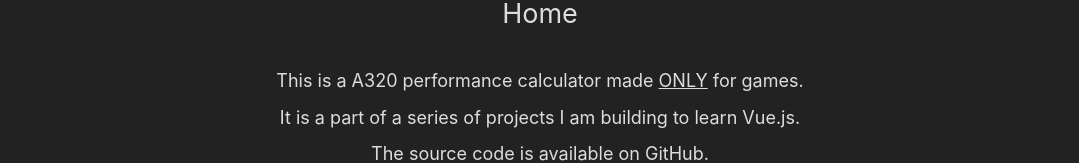
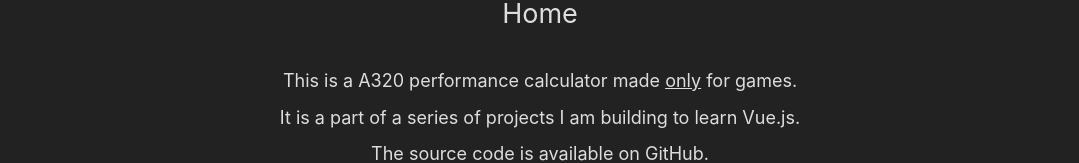
Before and after one commit to d4vss/performance-calculator, a Vue app: page / in a window 1280 px wide. Shown: the part 156-319 px from the top of the page, without its empty margins (100-1179 px from the left). Built offline with nearby package versions, Linux system fonts and the light colour scheme.

Commit message:
Update HomeView.vue

```diff
--- a/src/views/HomeView.vue
+++ b/src/views/HomeView.vue
@@ -3,7 +3,7 @@
         <h2>Home</h2>
         <div>
             <p>
-                This is a A320 performance calculator made <span class="underline">ONLY</span> for games.
+                This is a A320 performance calculator made <span class="underline">only</span> for games.
             </p>
             <p>
                 It is a part of a series of projects I am building to learn Vue.js.
```
